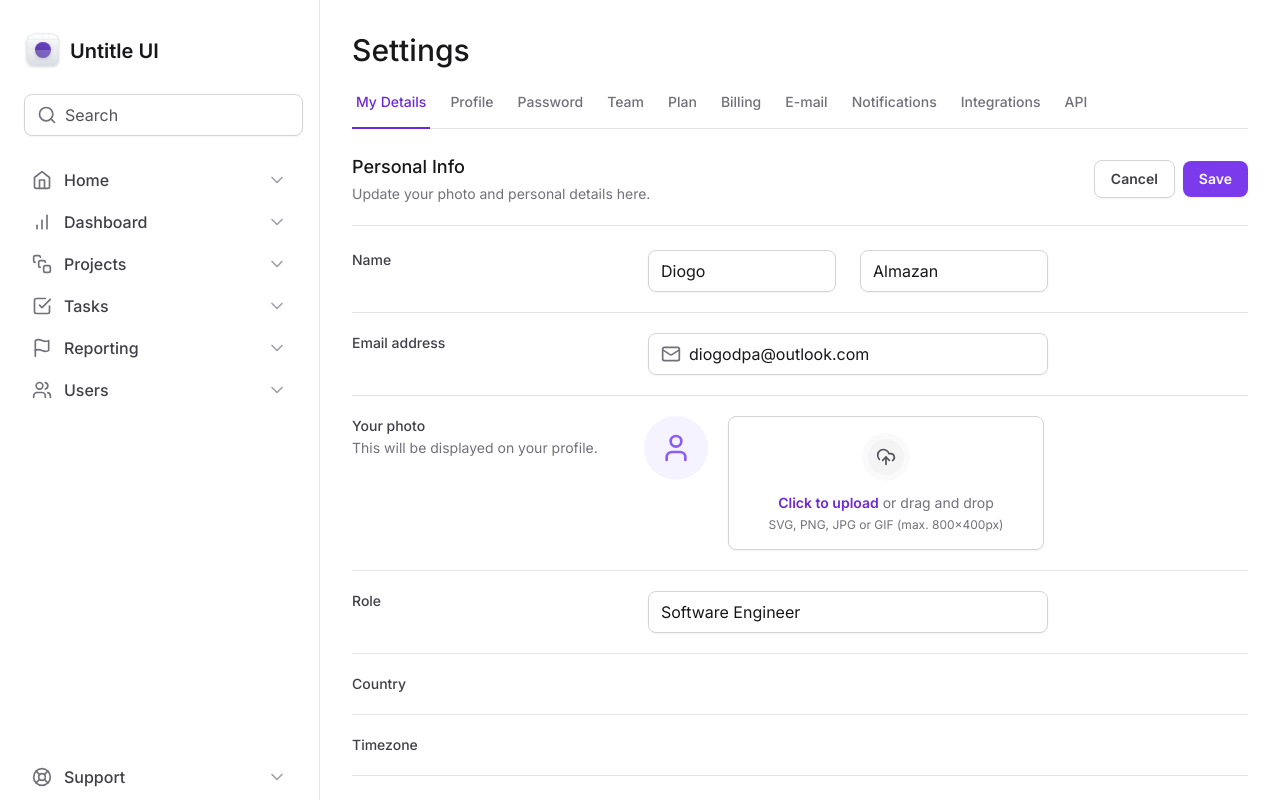
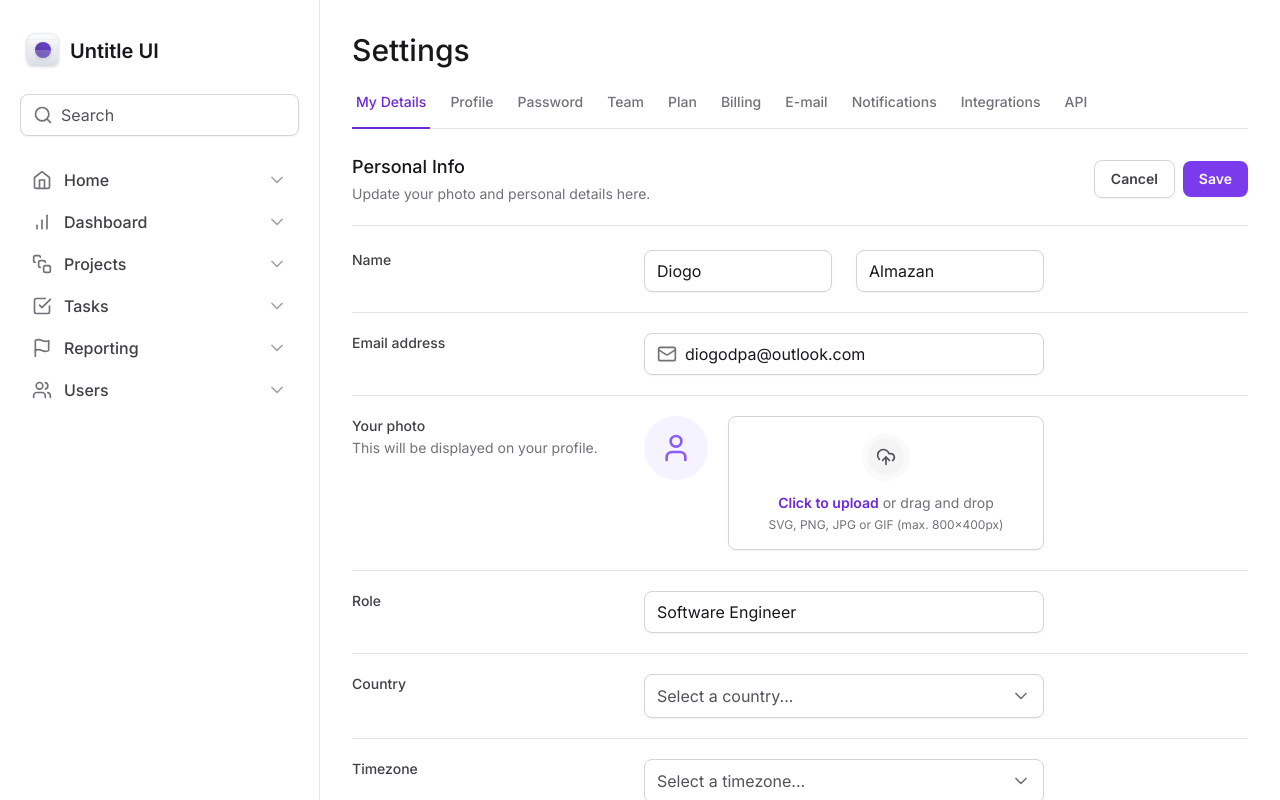
Before and after one commit to diogo-dpa/mastering-tailwind, a Next.js app: page / in a window 1280 px wide. Shown: the top 800 px of the page. Built offline with nearby package versions, Linux system fonts and the light colour scheme.

Commit message:
Select component

```diff
--- a/package.json
+++ b/package.json
@@ -9,6 +9,7 @@
     "lint": "next lint"
   },
   "dependencies": {
+    "@radix-ui/react-select": "^2.0.0",
     "@radix-ui/react-tabs": "^1.0.4",
     "framer-motion": "^10.16.16",
     "lucide-react": "^0.300.0",
--- a/src/app/page.tsx
+++ b/src/app/page.tsx
@@ -2,6 +2,8 @@
 import * as Input from '@/components/Input'
 import * as FileInput from '@/components/Form/FileInput'
 import { Mail } from 'lucide-react'
+import { Select } from '@/components/Form/Select'
+import { SelectItem } from '@/components/Form/Select/SelectItem'
 
 export default function Home() {
   return (
@@ -105,7 +107,10 @@
             >
               Country
             </label>
-            <div></div>
+            <Select placeholder="Select a country...">
+              <SelectItem value="br" text="Brazil" />
+              <SelectItem value="us" text="United States" />
+            </Select>
           </div>
 
           <div className="grid-cols-form grid gap-3 pt-5">
@@ -115,7 +120,10 @@
             >
               Timezone
             </label>
-            <div></div>
+            <Select placeholder="Select a timezone...">
+              <SelectItem value="pst" text="Pacific Standard Time (PST)" />
+              <SelectItem value="asp" text="America São Paulo" />
+            </Select>
           </div>
 
           <div className="grid-cols-form grid gap-3 pt-5">
--- /dev/null
+++ b/src/components/Form/Select/SelectItem.tsx
@@ -0,0 +1,23 @@
+'use client'
+import * as SelectPrimitive from '@radix-ui/react-select'
+import { Check } from 'lucide-react'
+
+type SelectItemProps = SelectPrimitive.SelectItemProps & {
+  text: string
+}
+
+export function SelectItem({ text, ...props }: SelectItemProps) {
+  return (
+    <SelectPrimitive.Item
+      className="flex items-center justify-between gap-2 px-3 py-2.5 outline-none data-[highlighted]:bg-zinc-50"
+      {...props}
+    >
+      <SelectPrimitive.ItemText className="text-black">
+        {text}
+      </SelectPrimitive.ItemText>
+      <SelectPrimitive.ItemIndicator>
+        <Check className="h-4 w-4 text-violet-500" />
+      </SelectPrimitive.ItemIndicator>
+    </SelectPrimitive.Item>
+  )
+}
--- /dev/null
+++ b/src/components/Form/Select/index.tsx
@@ -0,0 +1,36 @@
+'use client'
+import * as SelectPrimitive from '@radix-ui/react-select'
+import { ChevronDown } from 'lucide-react'
+import { ReactNode } from 'react'
+
+interface SelectProps {
+  children: ReactNode
+  placeholder: string
+}
+
+export function Select({ children, placeholder }: SelectProps) {
+  return (
+    <SelectPrimitive.Root>
+      <SelectPrimitive.Trigger className="flex h-11 w-full items-center justify-between gap-2 rounded-lg border border-zinc-300 px-3 py-2 shadow-sm data-[placeholder]:text-zinc-600">
+        <SelectPrimitive.Value
+          placeholder={placeholder}
+          className="text-black"
+        />
+        <SelectPrimitive.Icon>
+          <ChevronDown className="h-5 w-5 text-zinc-500" />
+        </SelectPrimitive.Icon>
+      </SelectPrimitive.Trigger>
+
+      <SelectPrimitive.Portal>
+        <SelectPrimitive.Content
+          side="bottom"
+          position="popper"
+          sideOffset={8}
+          className="z-10 w-[--radix-select-trigger-width] overflow-hidden rounded-lg border border-zinc-200 bg-white"
+        >
+          <SelectPrimitive.Viewport>{children}</SelectPrimitive.Viewport>
+        </SelectPrimitive.Content>
+      </SelectPrimitive.Portal>
+    </SelectPrimitive.Root>
+  )
+}
--- a/src/components/Input.tsx
+++ b/src/components/Input.tsx
@@ -22,7 +22,7 @@
 export function InputRoot(props: InputRootProps) {
   return (
     <div
-      className="mx-1 flex w-full items-center gap-2 rounded-lg border border-zinc-300 px-3 py-2 shadow-sm"
+      className="flex w-full items-center gap-2 rounded-lg border border-zinc-300 px-3 py-2 shadow-sm"
       {...props}
     ></div>
   )
```
Also changed, not shown: 1 other file (tests, documents, lock files or other folders).
